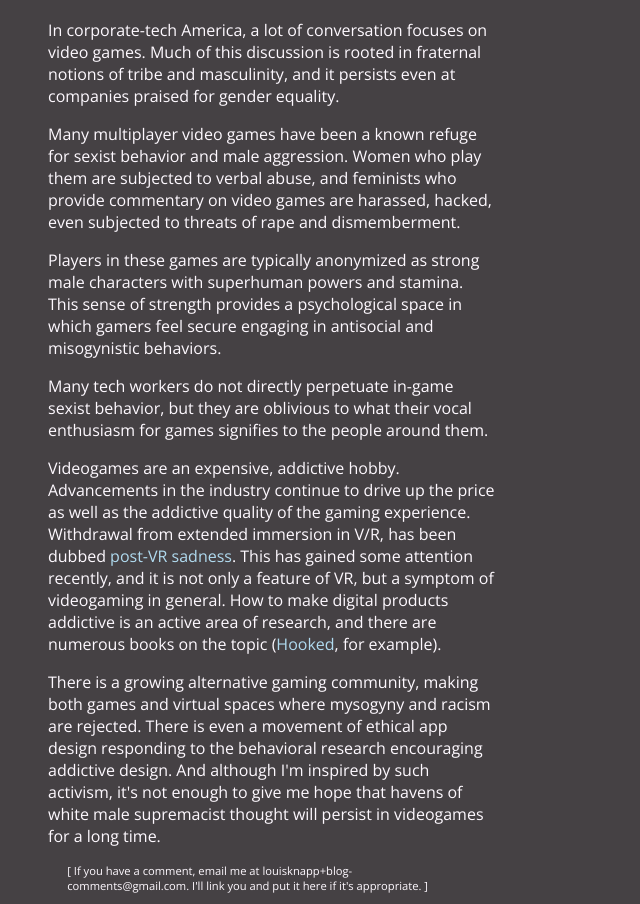
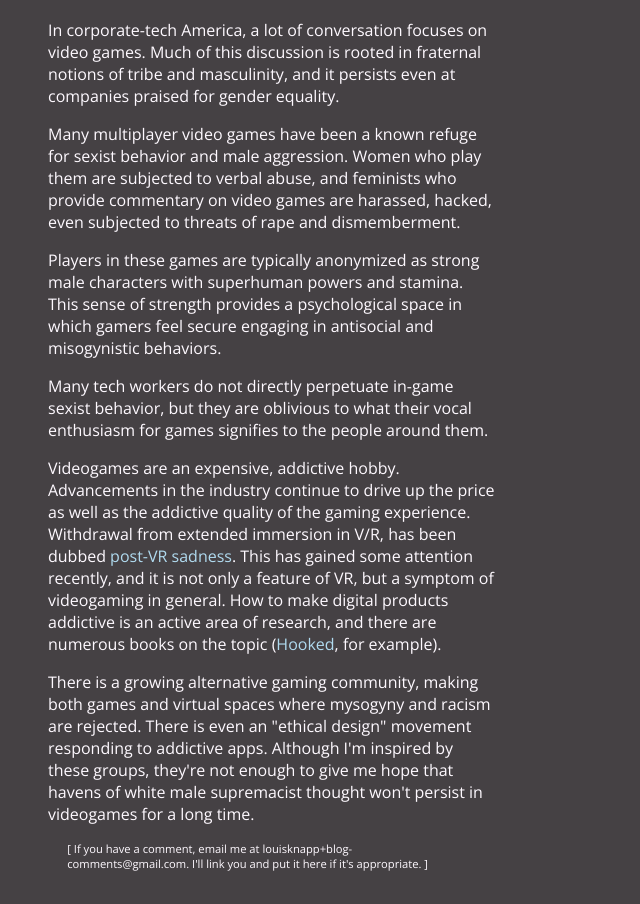
Before and after one commit to Loos/blog, a plain HTML site: page posts/gametalk.html in a window 1280 px wide. Shown: the part 194-1098 px from the top of the page, without its empty margins (0-640 px from the left). After the commit the page ends 1076 px from the top, so only its background shows below. Drawn offline with nearby package versions, Linux system fonts and the light colour scheme.

Commit message:
lk | more lil edits

```diff
--- a/posts/gametalk.html
+++ b/posts/gametalk.html
@@ -24,10 +24,10 @@
         Many tech workers do not directly perpetuate in-game sexist behavior, but they are oblivious to what their vocal enthusiasm for games signifies to the people around them.
       </p>
       <p>
-      Videogames are an expensive, addictive hobby. Advancements in the industry continue to drive up the price as well as the addictive quality of the gaming experience. Withdrawal from extended immersion in V/R, has been dubbed <a href="https://www.theatlantic.com/technology/archive/2016/12/post-vr-sadness/511232/]" target=_blank>post-VR sadness</a>.  This has gained some attention recently, and it is not only a feature of VR, but a symptom of videogaming in general. How to make digital products addictive is an active area of research, and there are numerous books on the topic (<a href="https://www.barnesandnoble.com/p/hooked-nir-eyal/1119342753/" target=_blank>Hooked</a>, for example).
+        Videogames are an expensive, addictive hobby. Advancements in the industry continue to drive up the price as well as the addictive quality of the gaming experience. Withdrawal from extended immersion in V/R, has been dubbed <a href="https://www.theatlantic.com/technology/archive/2016/12/post-vr-sadness/511232/]" target=_blank>post-VR sadness</a>.  This has gained some attention recently, and it is not only a feature of VR, but a symptom of videogaming in general. How to make digital products addictive is an active area of research, and there are numerous books on the topic (<a href="https://www.barnesandnoble.com/p/hooked-nir-eyal/1119342753/" target=_blank>Hooked</a>, for example).
       </p>
       <p>
-        There is a growing alternative gaming community, making both games and virtual spaces where mysogyny and racism are rejected. There is even a movement of ethical app design responding to the behavioral research encouraging addictive design. And although I'm inspired by such activism, it's not enough to give me hope that havens of white male supremacist thought will persist in videogames for a long time.
+        There is a growing alternative gaming community, making both games and virtual spaces where mysogyny and racism are rejected. There is even an "ethical design" movement responding to addictive apps. Although I'm inspired by these groups, they're not enough to give me hope that havens of white male supremacist thought won't persist in videogames for a long time.
       </p>
       <p class="comments">
         [ If you have a comment, email me at louisknapp+blog-comments@gmail.com. I'll link you and put it here if it's appropriate. ]
```
